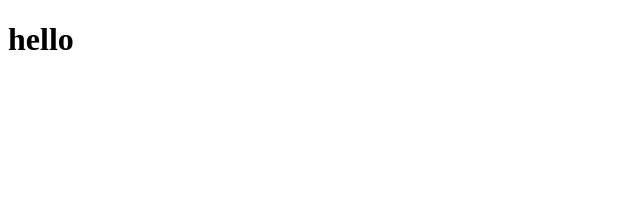
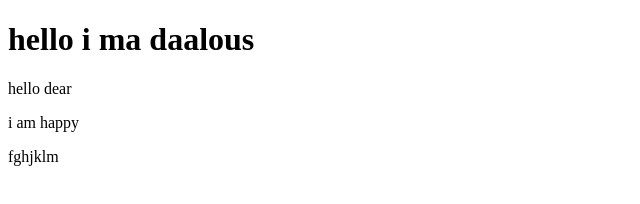
Before and after one commit to tijanidaalous/myprojects, a plain HTML site: page index1.html in a window 1280 px wide. Shown: the whole page, without its empty margins (0-640 px from the left). Drawn offline with Linux system fonts and the light colour scheme.

Commit message:
ajouter dfghjkl

```diff
--- a/index1.html
+++ b/index1.html
@@ -4,8 +4,12 @@
  <meta charset="UTF-8">
  <meta name="viewport" content="width=device-width, initial-scale=1.0">
  <title>Document</title>
+ <link rel="stylesheet" href="style.css">
 </head>
 <body>
- <h1>hello</h1>
+ <h1>hello i ma daalous</h1>
+ <p>hello dear</p>
+ <p>i am happy</p>
+ <p>fghjklm</p>
 </body>
 </html>
--- a/style.css
+++ /dev/null
@@ -1,3 +0,0 @@
-h1{
- color: green;
-}
```
